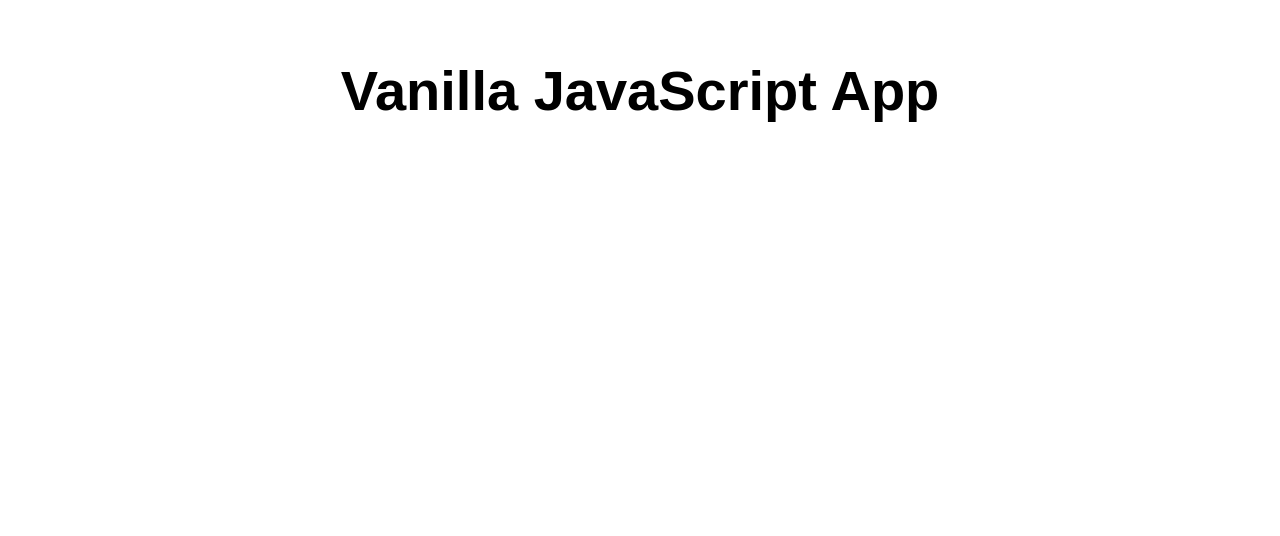
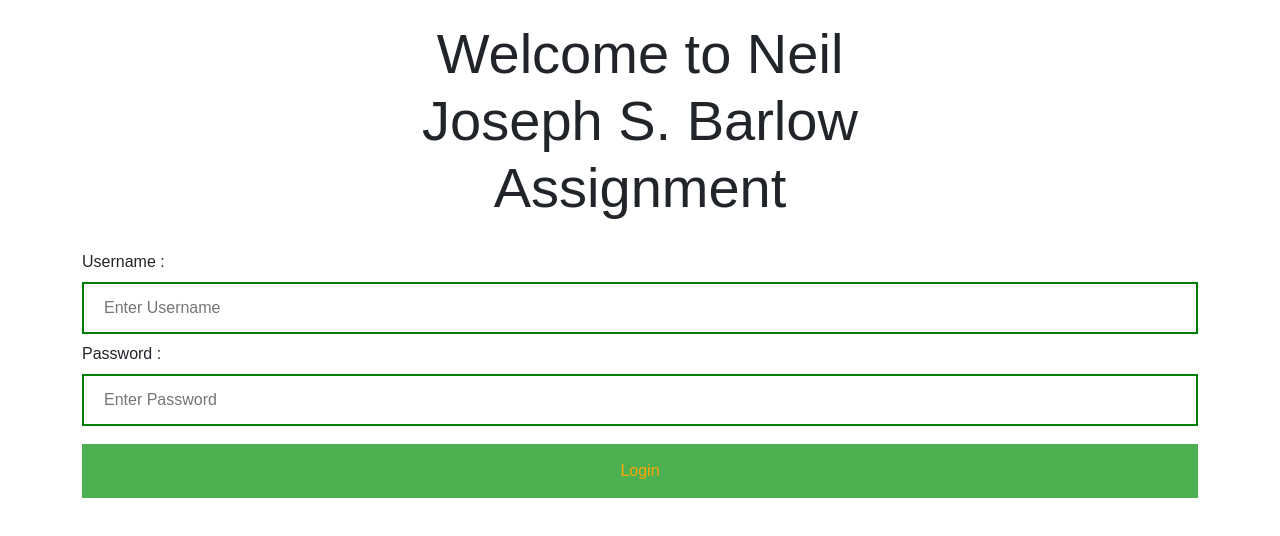
Before and after one commit to grimmjaw297/my-first-static-web-app, a plain HTML site: page index.html in a window 1280 px wide. Drawn offline with nearby package versions, Linux system fonts and the light colour scheme.

Commit message:
Added JS File, Changed HTML file

```diff
--- a/index.html
+++ b/index.html
@@ -4,14 +4,25 @@
 <head>
   <meta charset="UTF-8">
   <meta name="viewport" content="width=device-width, initial-scale=1.0">
+  <link href="https://cdn.jsdelivr.net/npm/bootstrap@5.0.0-beta3/dist/css/bootstrap.min.css" rel="stylesheet" integrity="sha384-eOJMYsd53ii+scO/bJGFsiCZc+5NDVN2yr8+0RDqr0Ql0h+rP48ckxlpbzKgwra6" crossorigin="anonymous">
   <link rel="stylesheet" href="styles.css">
-  <title>Vanilla JavaScript App</title>
+  <script defer src="script.js"></script>
+  <title>Cloud Computing Assignment 1</title>
 </head>
 
 <body>
   <main>
-    <h1>Vanilla JavaScript App</h1>
+    <h1>Welcome to Neil Joseph S. Barlow Assignment</h1>
   </main>
+  <form id="login-form">
+    <div class="container">
+      <label>Username : </label>
+      <input type="text" placeholder="Enter Username" name="username" required>
+      <label>Password : </label>
+      <input type="password" placeholder="Enter Password" name="password" required>
+      <button id="login-form-submit" type="submit">Login</button>
+    </div>
+  </form>
 </body>
 
 </html>
--- /dev/null
+++ b/script.js
@@ -0,0 +1,15 @@
+const loginForm = document.getElementById("login-form");
+const loginButton = document.getElementById("login-form-submit");
+
+loginButton.addEventListener("click", (e) => {
+  e.preventDefault();
+  const username = loginForm.username.value;
+  const password = loginForm.password.value;
+
+  if (username === "CloudComputing" && password === "NeilJoseph") {
+      alert("You have successfully logged in.");
+      location.reload();
+  } else {
+      alert("You have failed to log in, please enter correct credentials");
+  }
+})
--- a/styles.css
+++ b/styles.css
@@ -6,7 +6,7 @@ html, body {
     margin: 0;
     border: 0;
     padding: 0;
-  background-color: #fff;
+    background-color: White;
   }
 
   main {
@@ -19,3 +19,30 @@ main > h1 {
     text-align: center;
     font-size: 3.5em;
   }
+
+  button {
+    background-color: #4CAF50;
+    width: 100%;
+    color: orange;
+    padding: 15px;
+    margin: 10px 0px;
+    border: none;
+    cursor: pointer;
+      }
+
+  input[type=text], input[type=password] {
+    width: 100%;
+    margin: 8px 0;
+    padding: 12px 20px;
+    display: inline-block;
+    border: 2px solid green;
+    box-sizing: border-box;
+  }
+  button:hover {
+    opacity: 0.7;
+  }
+  .cancelbtn {
+    width: auto;
+    padding: 10px 18px;
+    margin: 10px 5px;
+  }
```
Lines whose indentation alone changed are shown as unchanged.
